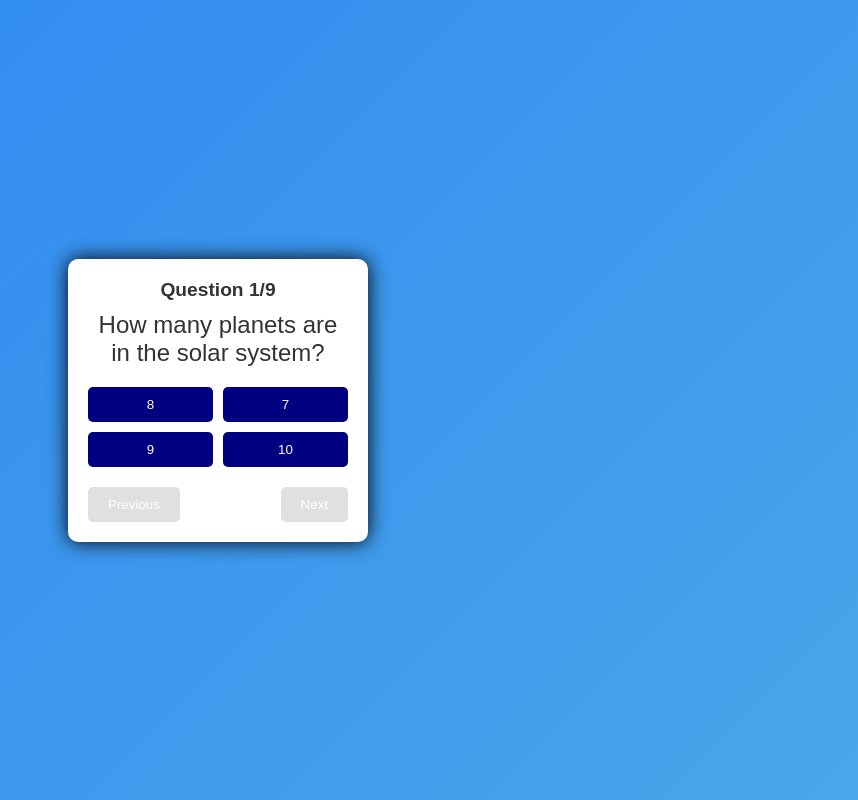
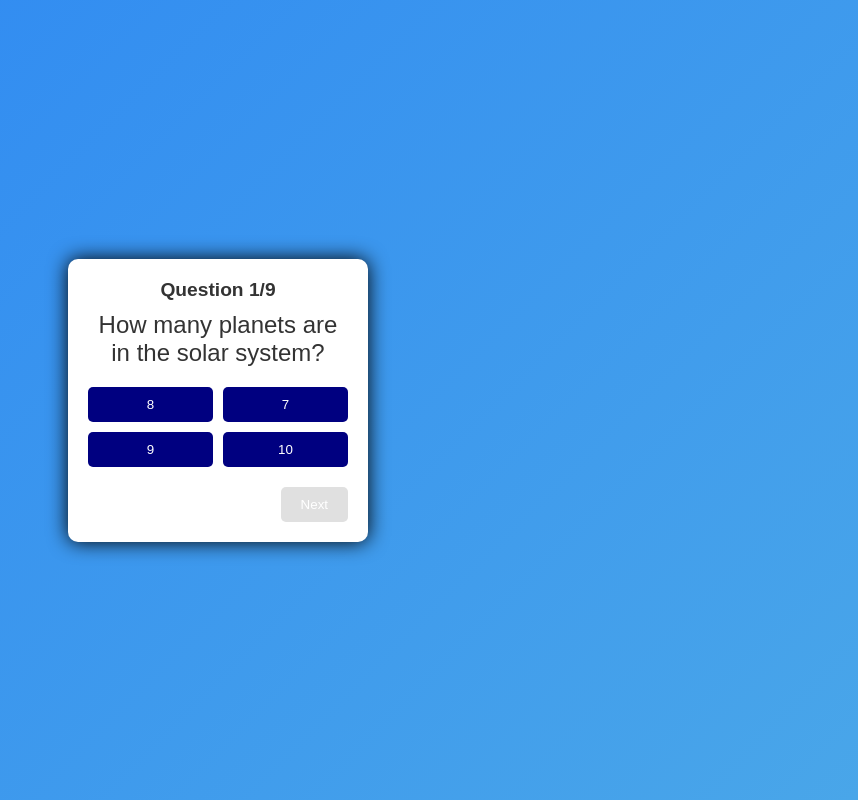
Before and after one commit to ethernityy/modsen-practice, a plain HTML site: page quiz-app/index.html in a window 1280 px wide. Shown: the whole page, without its empty margins (422-1280 px from the left). Drawn offline with Linux system fonts and the light colour scheme.

Commit message:
Temporary hide previous question button

```diff
--- a/quiz-app/index.html
+++ b/quiz-app/index.html
@@ -19,7 +19,9 @@
         <button class="option" data-correct="false">10</button>
       </div>
       <div class="nav-container">
-        <button id="prev" class="nav-btn" disabled>Previous</button>
+        <button id="prev" class="nav-btn" style="visibility: hidden">
+          Previous
+        </button>
         <button id="next" class="nav-btn" disabled>Next</button>
       </div>
     </div>
```
